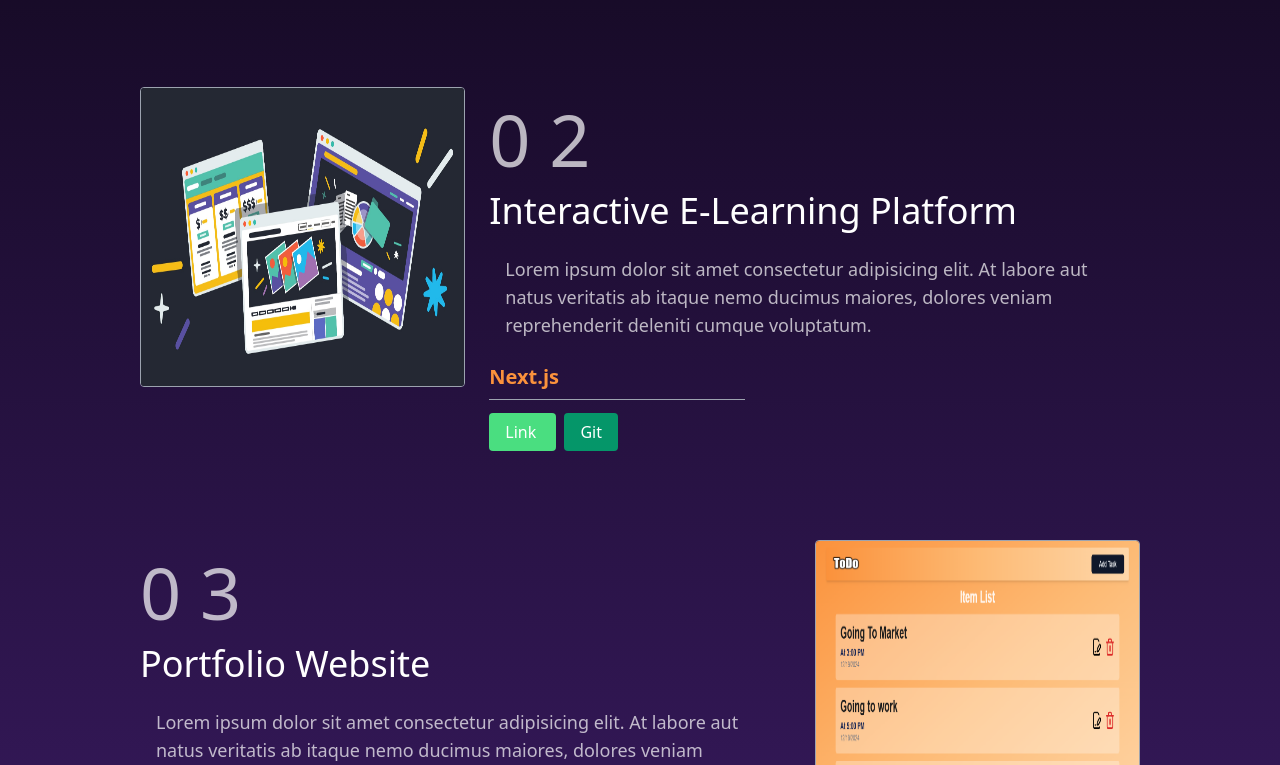
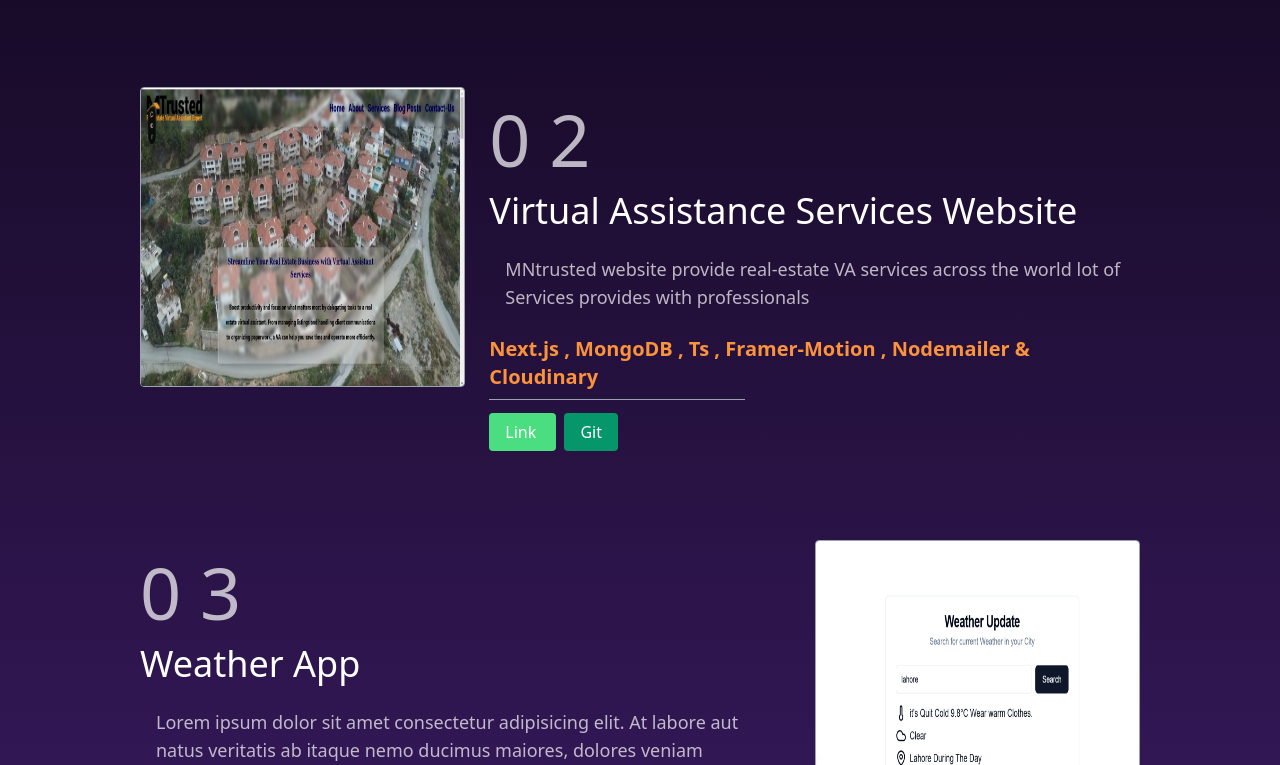
Before and after one commit to Adnankhan10s/Resume, a Next.js app: page / in a window 1280 px wide. Shown: the part 2415-3180 px from the top of the page. Built offline with nearby package versions, Linux system fonts and the light colour scheme.

Commit message:
add projects

```diff
--- a/src/components/Portfolio.tsx
+++ b/src/components/Portfolio.tsx
@@ -2,8 +2,9 @@
 import React from 'react';
 import Image from 'next/image';
 import { motion } from 'framer-motion';
-import project from '../assets/project.jpg';
+import project from '../assets/proj2.jpg';
 import project1 from '../assets/proj1.png';
+import project3 from '../assets/proj3.png'
 
 const projects= [
     {
@@ -15,20 +16,20 @@ const projects= [
         src: project1
     },
     {
-        title: "Interactive E-Learning Platform",
-        desc : "Lorem ipsum dolor sit amet consectetur adipisicing elit. At labore aut natus veritatis ab itaque nemo ducimus maiores, dolores veniam reprehenderit deleniti cumque voluptatum.",
-        devstack : "Next.js",
-        link : "#",
-        git :"#",
+        title: "Virtual Assistance Services Website",
+        desc : "MNtrusted website provide real-estate VA services across the world lot of Services provides with professionals ",
+        devstack : "Next.js , MongoDB , Ts , Framer-Motion , Nodemailer & Cloudinary",
+        link : "https://mn-trusted.vercel.app/",
+        git :"https://github.com/Adnankhan10s/MN-trusted",
         src: project
     },
     {
-        title: "Portfolio Website",
+        title: "Weather App",
         desc : "Lorem ipsum dolor sit amet consectetur adipisicing elit. At labore aut natus veritatis ab itaque nemo ducimus maiores, dolores veniam reprehenderit deleniti cumque voluptatum.",
         devstack : "Next.js , Tailwind CSS",
-        link : "#",
-        git :"#",
-        src: project1
+        link : "https://weather-steel-nine.vercel.app/",
+        git :"https://github.com/Adnankhan10s/Weather",
+        src: project3
     }
 ]
 
@@ -63,8 +64,8 @@ const Portfolio = () => {
                             <a href={project.git} className='px-4 py-2 bg-emerald-600 hover:text-gray-400 rounded'>Git</a>
                             </div>
                         </div>
-                        <div className='flex justify-center items-center md:h-[300px] md:w-[500px] w-[310px] h-[270px] object-cover'>
-                            <Image width={600} height={300} src={project.src} alt={project.title} className='md:h-[300px] md:w-[500px] h-[270px] border rounded border-gray-400' />
+                        <div className='flex justify-center items-center md:h-[300px] md:w-[500px] w-[310px] h-[270px] object-contain '>
+                            <Image width={800} height={50} priority src={project.src} alt={project.title} className='md:h-[300px] md:w-[500px] h-[270px] border rounded border-gray-400 object-center' />
                         </div>
 
                     </motion.div>
```
Also changed, not shown: src/assets/proj2.jpg, src/assets/proj3.png.
